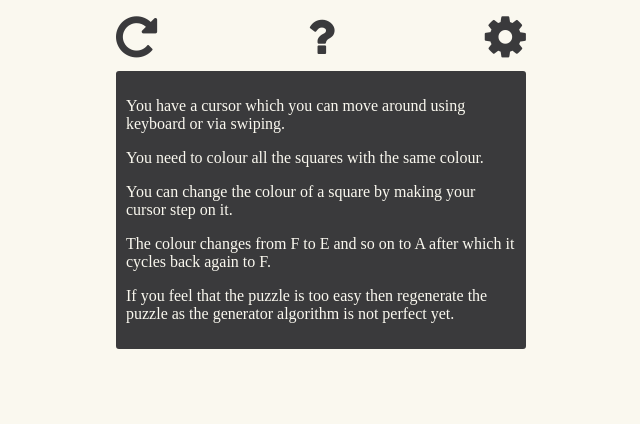
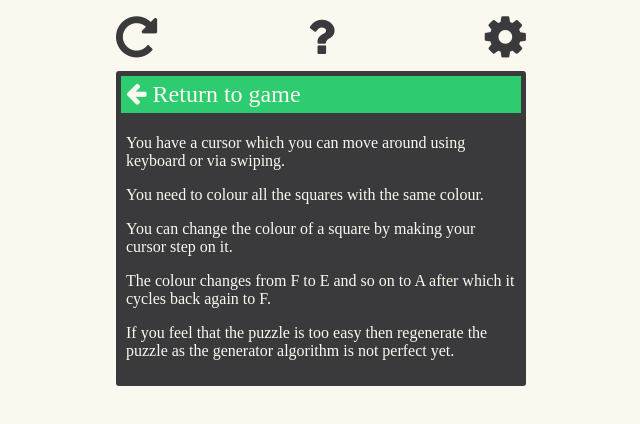
Before and after one commit to meghprkh/samehue, a plain HTML site: page index.html in a window 1280 px wide. Both pictures are taken after a click on the icon 640 px from the left and 37 px from the top of the page. Shown: the whole page, without its empty margins (319-959 px from the left). Drawn offline with Linux system fonts and the light colour scheme.

Commit message:
Add return to game functionality

```diff
--- a/index.html
+++ b/index.html
@@ -42,10 +42,13 @@
             <span><i class="fa fa-arrow-right fa-2x" onclick="Manager.playMove('right')" title="Right"></i></span>
         </div>
     </div>
-    <div class="body" id="help">
+    <div class="body" id="HelpAndSettings">
         <div class="tab">
             <div class="body-without-border">
-                <div>
+                <div id="ReturnToGame" onclick="Display.showGame()">
+                   <i class="fa fa-arrow-left"></i> Return to game
+                </div>
+                <div id="help">
                     <p>
                         You have a cursor which you can move around using keyboard or via swiping.
                     </p>
@@ -62,13 +65,7 @@
                         If you feel that the puzzle is too easy then regenerate the puzzle as the generator algorithm is not perfect yet.
                     </p>
                 </div>
-            </div>
-        </div>
-    </div>
-    <div class="body" id="settings">
-        <div class="tab">
-            <div class="body-without-border">
-                <div>
+                <div id="settings">
                     <p>
                         This is a work in progress.
                     </p>
--- a/scripts/display.js
+++ b/scripts/display.js
@@ -1,10 +1,12 @@
 var Display = new function() {
     this.showSettings = function() {
         this.hideall();
+        Helpers.gei("HelpAndSettings").style.display="block";
         Helpers.gei("settings").style.display="block";
     };
     this.showHelp = function() {
         this.hideall();
+        Helpers.gei("HelpAndSettings").style.display="block";
         Helpers.gei("help").style.display="block";
     };
     this.showGame = function() {
@@ -20,6 +22,7 @@ var Display = new function() {
 
     this.hideall = function() {
         Helpers.gei("container").style.display="none";
+        Helpers.gei("HelpAndSettings").style.display="none";
         Helpers.gei("help").style.display="none";
         Helpers.gei("settings").style.display="none";
     }
--- a/styles/main.css
+++ b/styles/main.css
@@ -57,7 +57,7 @@ body {
     font-weight:bold;
 }
 
-i {color: #3a3a3c;}
+.menu i {color: #3a3a3c;}
 .c0 {background-color:#e85444}
 .c1 {background-color:#f1c40f}
 .c2 {background-color:#2ecc71}
@@ -98,3 +98,14 @@ i {color: #3a3a3c;}
     padding: 5px;
     background-color:#555555;
 }
+
+#HelpAndSettings {
+    display:none;
+}
+
+#ReturnToGame {
+    display:block;
+    background-color:#2ecc71;
+    font-size:x-large;
+    cursor:pointer;
+}
```
